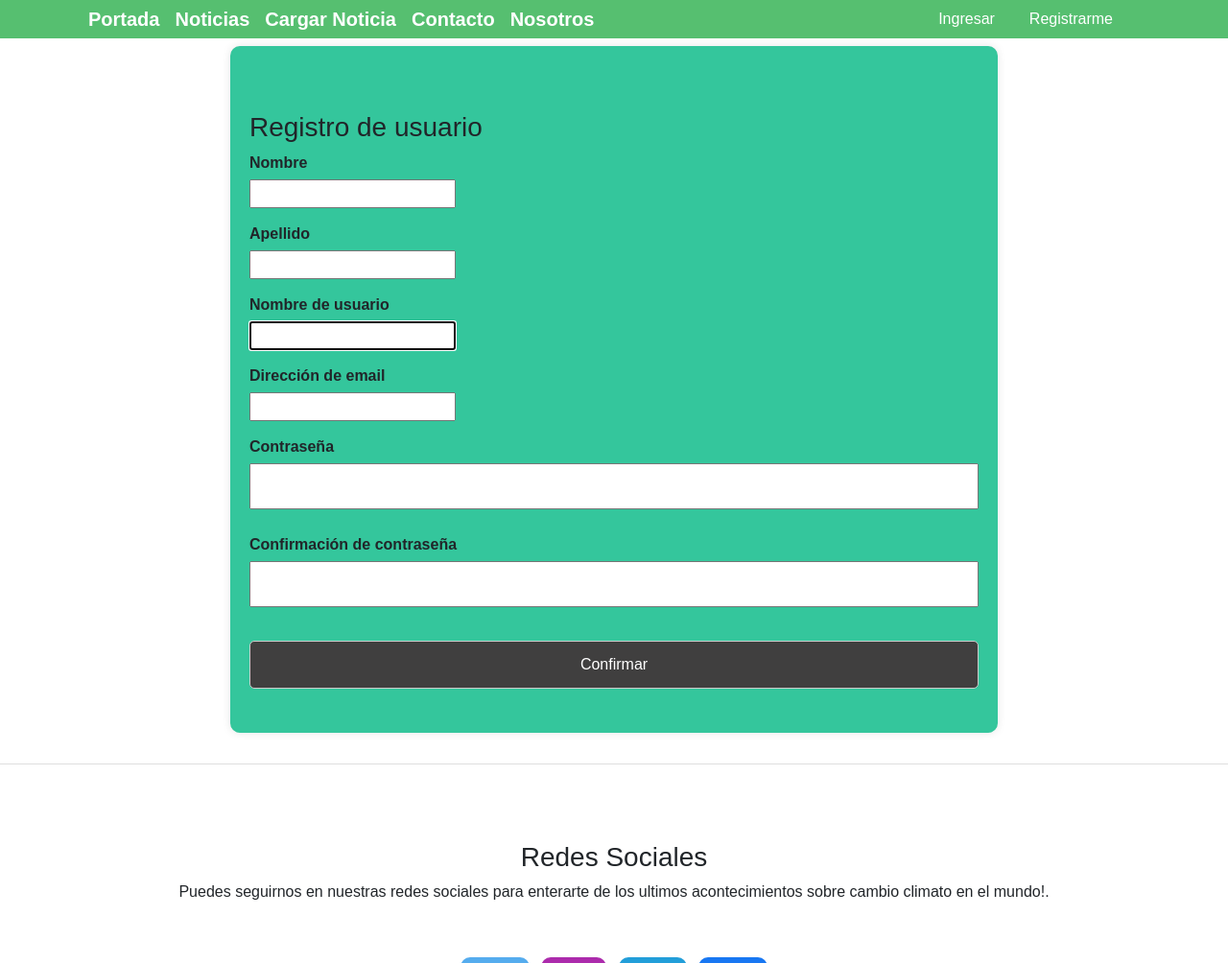
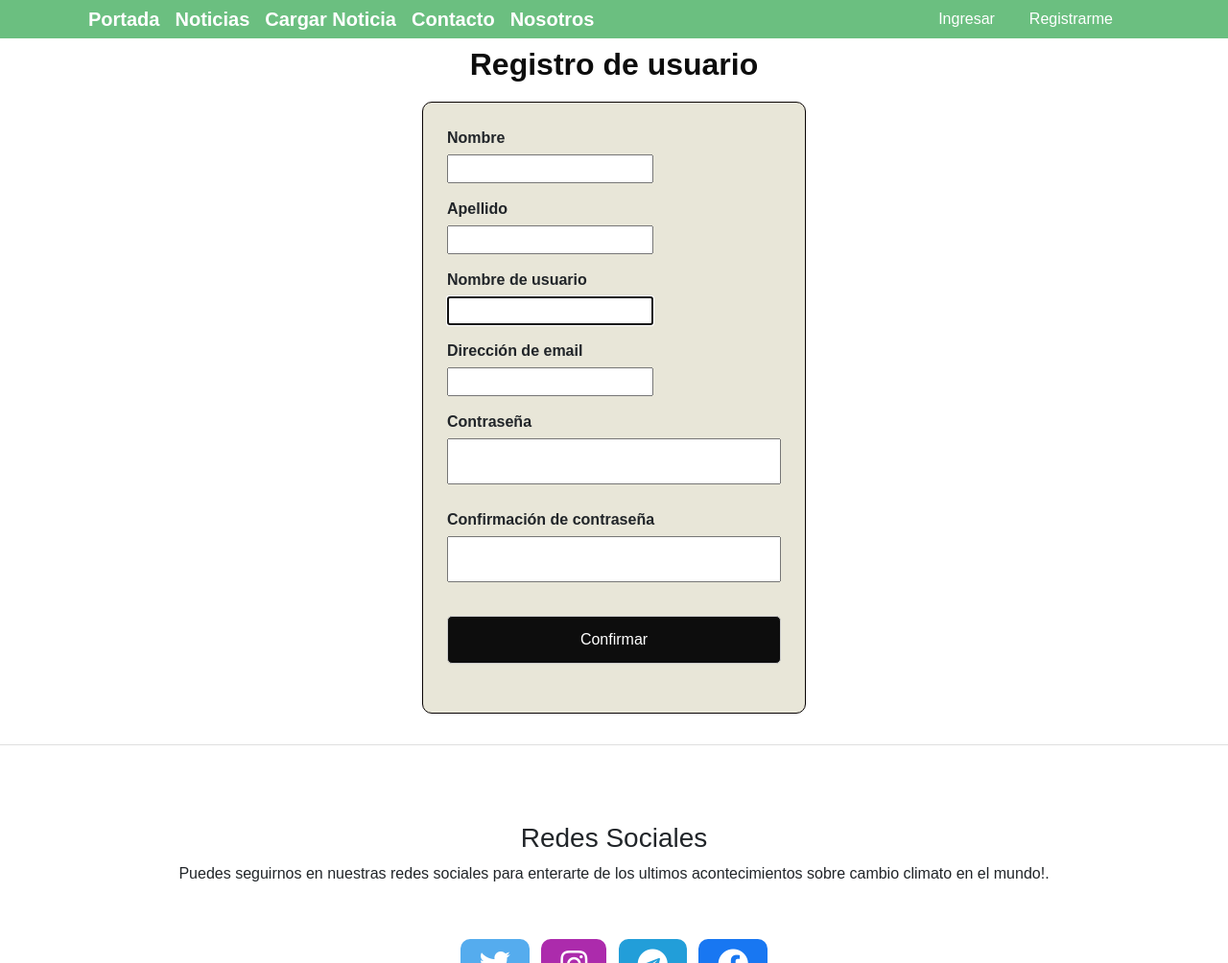
Before and after one commit to StrideEric/info2023, a Django app: page /Usuarios/Registro/ in a window 1280 px wide. Shown: the top 1004 px of the page at 96% size. Run offline with Django 3.2, Linux system fonts and the light colour scheme.

Commit message:
arreglo visual de forms y cards de nosotros

```diff
--- /dev/null
+++ b/blogCambioClimatico/static/css/forms.css
@@ -0,0 +1,21 @@
+
+
+
+.card_form, .registration-form-container, .login-form-container {
+    margin-top: 20px;
+    margin-bottom: 20px;
+    width: 100%;
+    height: auto;
+    border-radius: 10px;
+    border: 1px solid #080303;
+    background-color: rgb(232, 230, 216);
+    padding: 5px;
+    font-size: 16px;
+    font-weight: normal;
+}
+
+
+.login-form-container {
+    max-width: 400px; /* Establece el ancho máximo del contenedor */
+    margin: 0 auto; /* Centra el contenedor en la página */
+}
--- a/blogCambioClimatico/static/css/navbar.css
+++ b/blogCambioClimatico/static/css/navbar.css
@@ -9,7 +9,7 @@
 
 
 #navbar a:hover {
-    color: #56bf70;
+    color: #6bbf80;
 }
 
 
@@ -39,7 +39,7 @@
 
 /* Cambia el color de fondo cuando el scroll pasa la sección seleccionada en navbar.js */
 #navbar.scroll-bg {
-    background-color: #56bf70;
+    background-color: #6bbf80;
 }
 
 
--- a/blogCambioClimatico/static/css/register.css
+++ b/blogCambioClimatico/static/css/register.css
@@ -1,15 +1,15 @@
 /* Agrega estilos para el contenedor del formulario */
 .registration-form-container {
-    max-width: 800px; /* Establece el ancho máximo del contenedor */
+    max-width: 400px; /* Establece el ancho máximo del contenedor */
     margin: 0 auto; /* Centra el contenedor en la página */
 }
 
 /* Agrega estilos para el formulario */
 .registration-form {
-    background-color: #34c69c; /* Color de fondo del formulario */
+    /* background-color: #34c69c; /* Color de fondo del formulario */
     padding: 20px; /* Añade un relleno alrededor del formulario */
     border-radius: 10px; /* Agrega bordes redondeados al formulario */
-    box-shadow: 0 0 10px rgba(0, 0, 0, 0.1); /* Agrega una sombra suave al formulario */
+    /* box-shadow: 0 0 10px rgba(0, 0, 0, 0.1); /* Agrega una sombra suave al formulario */
 }
 
 /* Agrega estilos para el título del formulario */
@@ -20,6 +20,10 @@
     margin-bottom: 15px;
 }
 
+.titulo_secundario_registro {
+    margin-bottom: 20px;
+}
+
 /* Agrega estilos para el botón de envío */
 .submit-button {
     margin-top: 10px;
@@ -28,15 +32,15 @@
     height: 50px;
     border-radius: 5px;
     border: 1px solid #ccc;
-    background-color: #403f3f;
+    /*background-color: #403f3f;*/
     padding: 5px;
     font-size: 16px;
     font-weight: normal;
 }
-
+/*
 .submit-button:hover {
-    background-color: #45a049; /* Cambia el color de fondo al pasar sobre el botón */
-}
+    background-color: #45a049; /* Cambia el color de fondo al pasar sobre el botón
+}*/
 
 .form-group {
     margin-bottom: 15px; /* Añade espacio entre los grupos de campos */
@@ -57,7 +61,7 @@
 }
 
 .error-message {
-    color: #ff0000; /* Color rojo para resaltar el mensaje de error */
+    color: #f25757; /* Color rojo para resaltar el mensaje de error */
     font-size: 14px; /* Tamaño de fuente */
     margin-top: 5px; /* Espacio superior */
 }
--- a/blogCambioClimatico/static/css/us.css
+++ b/blogCambioClimatico/static/css/us.css
@@ -16,6 +16,7 @@
     border-radius: 10px;
     overflow: hidden;
     background-color: #34c69c;
+    height: 100%;
 }
 
 .card-img-top {
--- a/blogCambioClimatico/templates/base.html
+++ b/blogCambioClimatico/templates/base.html
@@ -11,11 +11,13 @@
     <link href="https://cdn.jsdelivr.net/npm/bootstrap@5.3.2/dist/css/bootstrap.min.css" rel="stylesheet" integrity="sha384-T3c6CoIi6uLrA9TneNEoa7RxnatzjcDSCmG1MXxSR1GAsXEV/Dwwykc2MPK8M2HN" crossorigin="anonymous">
     <script src="https://cdn.jsdelivr.net/npm/bootstrap@5.3.2/dist/js/bootstrap.bundle.min.js" integrity="sha384-C6RzsynM9kWDrMNeT87bh95OGNyZPhcTNXj1NW7RuBCsyN/o0jlpcV8Qyq46cDfL" crossorigin="anonymous"></script>
 
+    <link rel="stylesheet" href="{% static 'css/forms.css' %}">
     <link rel="stylesheet" href="{% static 'css/main.css' %}">
     <link rel="stylesheet" href="{% static 'css/buttons.css' %}">
     <link rel="stylesheet" href="{% static 'css/navbar.css' %}">
     <link rel="stylesheet" href="{% static 'css/footer.css' %}">
     <link rel="stylesheet" href="{% static 'css/comentario.css' %}">
+
 </head>
 <body>
     <!-- Navbar -->
--- a/blogCambioClimatico/templates/contacto.html
+++ b/blogCambioClimatico/templates/contacto.html
@@ -6,13 +6,10 @@
 {% block contenido %}
 <link rel="stylesheet" href="{% static 'css/news.css' %}">
 <link rel="stylesheet" href="{% static 'css/contact.css' %}">
-
-    <h1>CONTACTO</h1>
-
     <div class="container">
         <div class="row">
             <div class="col-md-12">
-                <h3>Formulario de contacto</h2>
+                <h3 class="text-center titulo_secundario">Formulario de contacto</h2>
                 <div class="card_form">
                     <form class="form" method="post" action="{% url 'contacto' %}">
                         {% csrf_token %}
--- a/blogCambioClimatico/templates/nosotros.html
+++ b/blogCambioClimatico/templates/nosotros.html
@@ -20,10 +20,10 @@
         </div>
         <div class="col-md-4">
             <div class="card">
-                <img src="{% static 'images/integrante2.jpg' %}" class="card-img-top" alt="Integrante 2">
+                <img src="{% static 'img/els.jpg' %}" class="card-img-top" alt="Integrante 2">
                 <div class="card-body">
                     <h5 class="card-title">Stride Eric</h5>
-                    <p class="card-text">Descripción del integrante 2.</p>
+                    <p class="card-text">Hola, mi nombre es Eric, tengo 29 años y soy estudiante avanzado de Ingenieria en Sistemas de Informacion en la UTN Facultad regional de Resistencia.</p>
                 </div>
             </div>
         </div>
--- a/blogCambioClimatico/templates/noticias/cargar_noticia.html
+++ b/blogCambioClimatico/templates/noticias/cargar_noticia.html
@@ -14,7 +14,7 @@
                     <div class="container">
                         <div class="row">
                             <div class="col-md-12 mt-4">
-                                <h3>Crea tu noticia</h3>
+                                <h3 class="text-center titulo_secundario">Crea tu noticia</h3>
                             </div>
                         </div>
                     </div>
--- a/blogCambioClimatico/templates/usuarios/login.html
+++ b/blogCambioClimatico/templates/usuarios/login.html
@@ -5,8 +5,8 @@
 {% block contenido %}
 <div class="container">
     <div class="row justify-content-center mt-5">
-        <div class="col-md-6">
-            <h1 class="text-center mb-4">Ingresar</h1>
+        <h1 class="text-center mb-4 titulo_secundario">Ingresar</h1>
+        <div class="col-md-6 login-form-container">
             <form method="post" class="needs-validation" novalidate>
                 {% csrf_token %}
                 {% if form.errors %}
--- a/blogCambioClimatico/templates/usuarios/registro.html
+++ b/blogCambioClimatico/templates/usuarios/registro.html
@@ -3,21 +3,25 @@
 {% load static %}
 {% block contenido %}
 <link rel="stylesheet" href="{% static 'css/register.css' %}">
-      <div class="registration-form-container">
+<h3 class="text-center titulo_secundario titulo_secundario_registro">Registro de usuario</h3>
+      <div class=" col-md-12 registration-form-container">
         <form action="" method="post" class="registration-form">{% csrf_token %}
-          <h3 class="col-md-12 mt-5">Registro de usuario</h3>
+          <div class="col-md-12">
               {% for field in form %}
                 <div class="form-group">
                   <label for="{{ field.id_for_label }}">{{ field.label }}</label>
                   {{ field }}
                   {% if field.id == 'id_password2' %}
                       {% for error in field.errors %}
-                      <div class="debug-message">Error en password2: {{ error }}</div>
+                          <div class="debug-message">
+                            Error en password2: {{ error }}
+                          </div>
                       {% endfor %}
                   {% endif %}
                 </div>
               {% endfor %}
             <p><input type="submit"value="Confirmar" class="btn btn-primary submit-button"></p>
+          </div>
         </form>
       </div>
 
```
Also changed, not shown: blogCambioClimatico/registro.html (deleted, +0 -32 lines), blogCambioClimatico/static/css/cardNews.css (+11 -1 lines), blogCambioClimatico/static/css/news.css (+6 -6 lines), blogCambioClimatico/static/img/els.jpg (added). Lines whose indentation alone changed are shown as unchanged.
